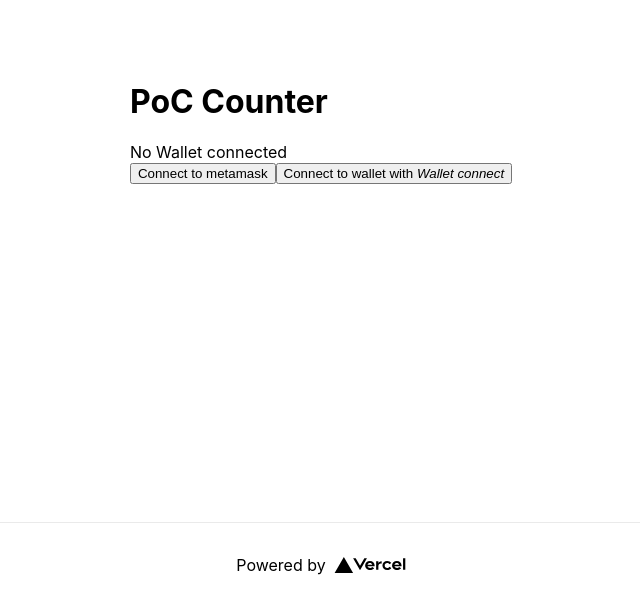
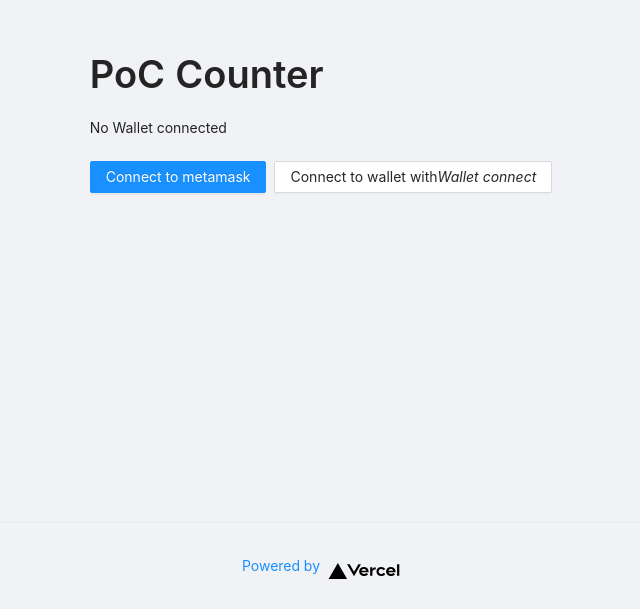
Before and after one commit to etherisc/poc-wallet-access, a Next.js app: page / in a window 1280 px wide. Shown: the part 278-887 px from the top of the page, without its empty margins (319-959 px from the left). Built offline with nearby package versions, Linux system fonts and the light colour scheme.

Commit message:
add antd

```diff
--- a/components/counter_access.tsx
+++ b/components/counter_access.tsx
@@ -4,6 +4,7 @@ import { Counter__factory } from "../contracts";
 import CounterBuild from "../custom-contracts/Counter.json";
 import { Coder } from 'abi-coder';
 import { connectEthersWallet, connectWalletConnect } from "./utils";
+import { Typography, Button, Space } from 'antd';
 
 export default function CounterAccess() {
 
@@ -51,16 +52,19 @@ export default function CounterAccess() {
 
     }
 
+    const { Title } = Typography;
+
     return (
         <div>
-            <h1>PoC Counter</h1>
+            <Title>PoC Counter</Title>
 
             {connected}
+            <br/>
 
-            <div>
-                <button onClick={() => connectEthersWallet(setEthProvider, setEthSigner)}>Connect to metamask</button>
-                <button onClick={() => connectWalletConnect(setEthProvider, setEthSigner)}>Connect to wallet with <i>Wallet connect</i></button>
-            </div>
+            <Space size={8}>
+                <Button onClick={() => connectEthersWallet(setEthProvider, setEthSigner)} type="primary">Connect to metamask</Button>
+                <Button onClick={() => connectWalletConnect(setEthProvider, setEthSigner)}>Connect to wallet with <i>Wallet connect</i></Button>
+            </Space>
             {count}
         </div>
     );
--- a/package.json
+++ b/package.json
@@ -13,6 +13,7 @@
   "dependencies": {
     "@walletconnect/web3-provider": "^1.8.0",
     "abi-coder": "^4.1.1",
+    "antd": "^4.23.6",
     "ethers": "^5.7.2",
     "next": "^13.0.0",
     "react": "^18.2.0",
--- a/pages/_app.tsx
+++ b/pages/_app.tsx
@@ -1,8 +1,20 @@
 import '../styles/globals.css'
 import type { AppProps } from 'next/app'
+import 'antd/dist/antd.css';
+import { Layout } from 'antd';
+import { Content, Footer, Header } from 'antd/lib/layout/layout';
+import Sider from 'antd/lib/layout/Sider';
 
 function MyApp({ Component, pageProps }: AppProps) {
-  return <Component {...pageProps} />
+  return (
+    <div className="App">
+      <Layout>
+          <Content>
+            <Component {...pageProps} />
+          </Content>
+      </Layout>
+    </div>
+  )
 }
 
 export default MyApp
```
Also changed, not shown: 1 other file (tests, documents, lock files or other folders).
